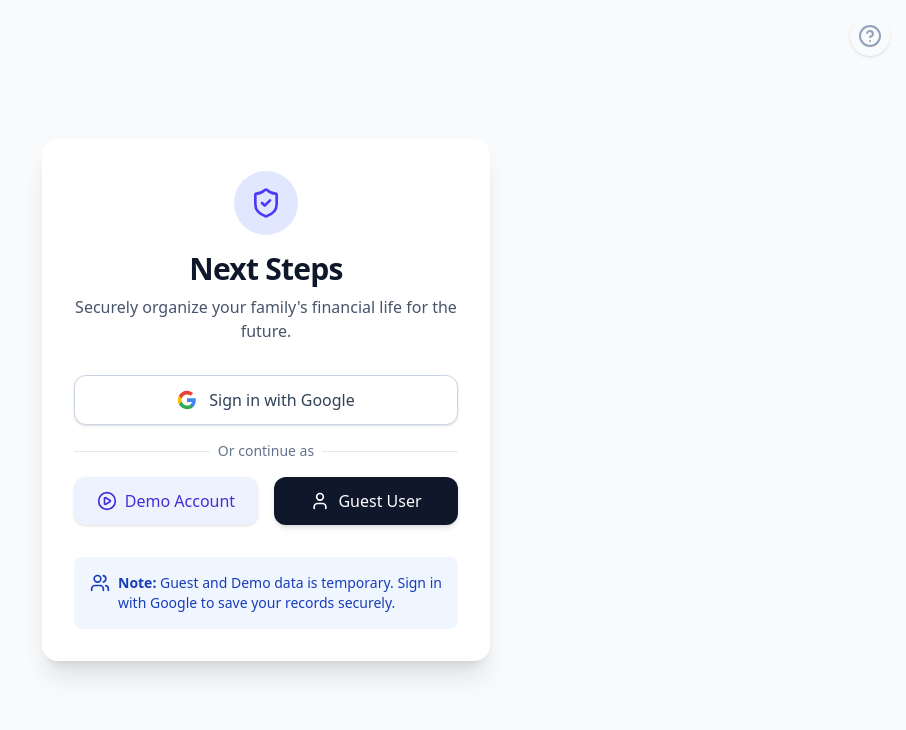
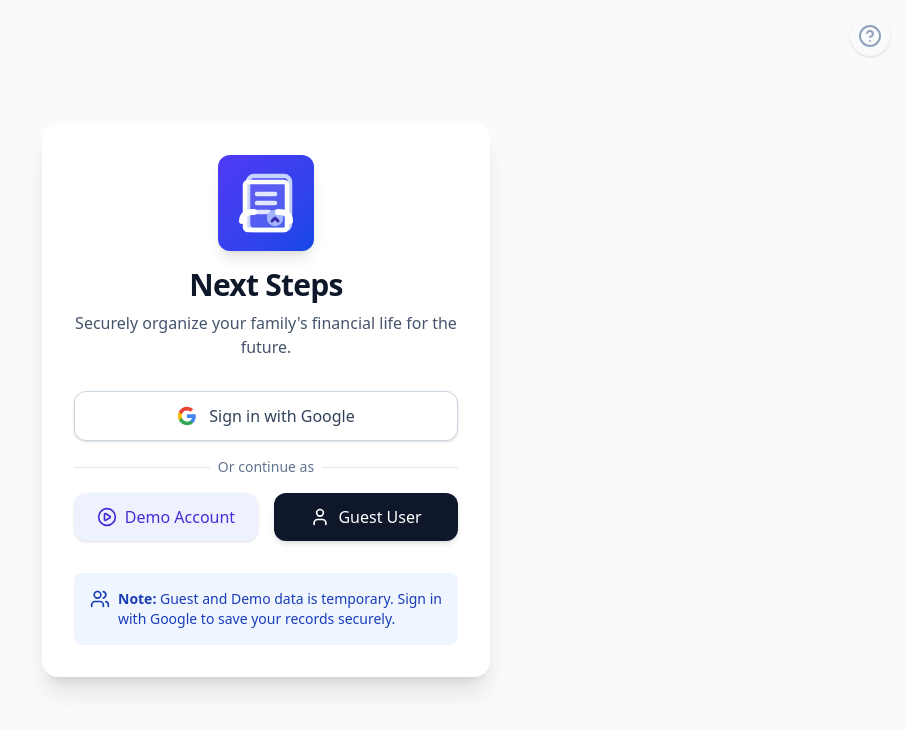
Before and after one commit to DLNAPM/next-steps, a React (Vite) app: page /login in a window 1280 px wide. Shown: the top 730 px of the page, without its empty margins (374-1280 px from the left). Built offline with nearby package versions, Linux system fonts and the light colour scheme; no server answers.

Commit message:
feat: Introduce dedicated AppIcon component
Creates a reusable `AppIcon` component to standardize application branding across the UI. Replaces hardcoded icons with the new component in the Layout and Login pages.

```diff
--- /dev/null
+++ b/src/components/AppIcon.tsx
@@ -0,0 +1,69 @@
+import React from 'react';
+
+interface AppIconProps {
+  className?: string;
+  size?: 'sm' | 'md' | 'lg' | 'xl';
+}
+
+export default function AppIcon({ className = '', size = 'md' }: AppIconProps) {
+  const sizeClasses = {
+    sm: 'w-8 h-8',
+    md: 'w-12 h-12',
+    lg: 'w-16 h-16',
+    xl: 'w-24 h-24'
+  };
+
+  return (
+    <div className={`relative flex items-center justify-center bg-gradient-to-br from-indigo-600 to-blue-700 rounded-xl shadow-lg text-white ${sizeClasses[size]} ${className}`}>
+      <svg
+        viewBox="0 0 24 24"
+        fill="none"
+        stroke="currentColor"
+        strokeWidth="1.5"
+        strokeLinecap="round"
+        strokeLinejoin="round"
+        className="w-3/4 h-3/4"
+      >
+        {/* Back Document (Stack effect) */}
+        <path
+          d="M7 4h10a2 2 0 0 1 2 2v14a2 2 0 0 1-2 2H7a2 2 0 0 1-2-2V6a2 2 0 0 1 2-2z"
+          className="text-indigo-200 fill-white/5"
+          transform="translate(1, -1)"
+        />
+
+        {/* Main Document */}
+        <rect
+          x="5"
+          y="5"
+          width="14"
+          height="16"
+          rx="1"
+          className="text-white fill-white/10"
+        />
+
+        {/* Document Lines */}
+        <path d="M9 9h6" className="text-indigo-100" />
+        <path d="M9 12h6" className="text-indigo-100" />
+        <path d="M9 15h4" className="text-indigo-100" />
+
+        {/* Seal */}
+        <circle cx="15" cy="17" r="2" className="fill-indigo-300 text-indigo-300" />
+        <path d="M14 18l1 -1l1 1" className="text-indigo-800" strokeWidth="1" />
+
+        {/* Hands holding the document */}
+        {/* Left Hand Thumb */}
+        <path
+          d="M4 18c0-2 1.5-3 3.5-3h.5"
+          className="text-white"
+          strokeWidth="2"
+        />
+        {/* Right Hand Thumb */}
+        <path
+          d="M20 18c0-2-1.5-3-3.5-3h-.5"
+          className="text-white"
+          strokeWidth="2"
+        />
+      </svg>
+    </div>
+  );
+}
--- a/src/components/Layout.tsx
+++ b/src/components/Layout.tsx
@@ -4,6 +4,7 @@ import { useAuth } from '../contexts/AuthContext';
 import { LogOut, LayoutDashboard, Landmark, CreditCard, Shield, Menu, X, Users, FileText, Database, HelpCircle } from 'lucide-react';
 import { cn } from '../lib/utils';
 import HelpModal from './HelpModal';
+import AppIcon from './AppIcon';
 
 export default function Layout() {
   const { user, logout } = useAuth();
@@ -34,13 +35,16 @@ export default function Layout() {
       {/* Sidebar (Desktop) */}
       <aside className="hidden md:flex flex-col w-64 bg-white border-r border-slate-200 shadow-sm">
         <div className="p-6 border-b border-slate-100 flex justify-between items-start">
-          <div>
-            <h1 className="text-2xl font-bold text-slate-800 tracking-tight">Next Steps</h1>
-            <p className="text-xs text-slate-500 mt-1">Family Financial Records</p>
+          <div className="flex items-center gap-3">
+            <AppIcon size="sm" className="rounded-lg" />
+            <div>
+              <h1 className="text-xl font-bold text-slate-800 tracking-tight leading-tight">Next Steps</h1>
+              <p className="text-[10px] text-slate-500 font-medium">Family Financial Records</p>
+            </div>
           </div>
           <button
             onClick={() => setIsHelpOpen(true)}
-            className="text-slate-400 hover:text-indigo-600 transition-colors"
+            className="text-slate-400 hover:text-indigo-600 transition-colors -mt-1 -mr-2 p-2"
             title="Help & Information"
           >
             <HelpCircle className="w-5 h-5" />
@@ -95,7 +99,10 @@ export default function Layout() {
 
       {/* Mobile Header */}
       <div className="md:hidden bg-white border-b border-slate-200 p-4 flex items-center justify-between">
-        <h1 className="text-xl font-bold text-slate-800">Next Steps</h1>
+        <div className="flex items-center gap-3">
+          <AppIcon size="sm" className="rounded-lg" />
+          <h1 className="text-xl font-bold text-slate-800">Next Steps</h1>
+        </div>
         <div className="flex items-center gap-2">
           <button
             onClick={() => setIsHelpOpen(true)}
--- a/src/pages/Login.tsx
+++ b/src/pages/Login.tsx
@@ -3,6 +3,7 @@ import { Navigate } from 'react-router-dom';
 import { ShieldCheck, User, Users, PlayCircle, HelpCircle } from 'lucide-react';
 import { useState } from 'react';
 import HelpModal from '../components/HelpModal';
+import AppIcon from '../components/AppIcon';
 
 export default function Login() {
   const { user, signInWithGoogle, signInAsGuest, signInAsDemo } = useAuth();
@@ -26,8 +27,8 @@ export default function Login() {
 
       <div className="max-w-md w-full bg-white rounded-2xl shadow-xl p-8 space-y-8">
         <div className="text-center">
-          <div className="mx-auto h-16 w-16 bg-indigo-100 rounded-full flex items-center justify-center mb-4">
-            <ShieldCheck className="h-8 w-8 text-indigo-600" />
+          <div className="mx-auto flex items-center justify-center mb-4">
+            <AppIcon size="xl" />
           </div>
           <h1 className="text-3xl font-bold text-slate-900 tracking-tight">Next Steps</h1>
           <p className="mt-2 text-slate-600">
```
